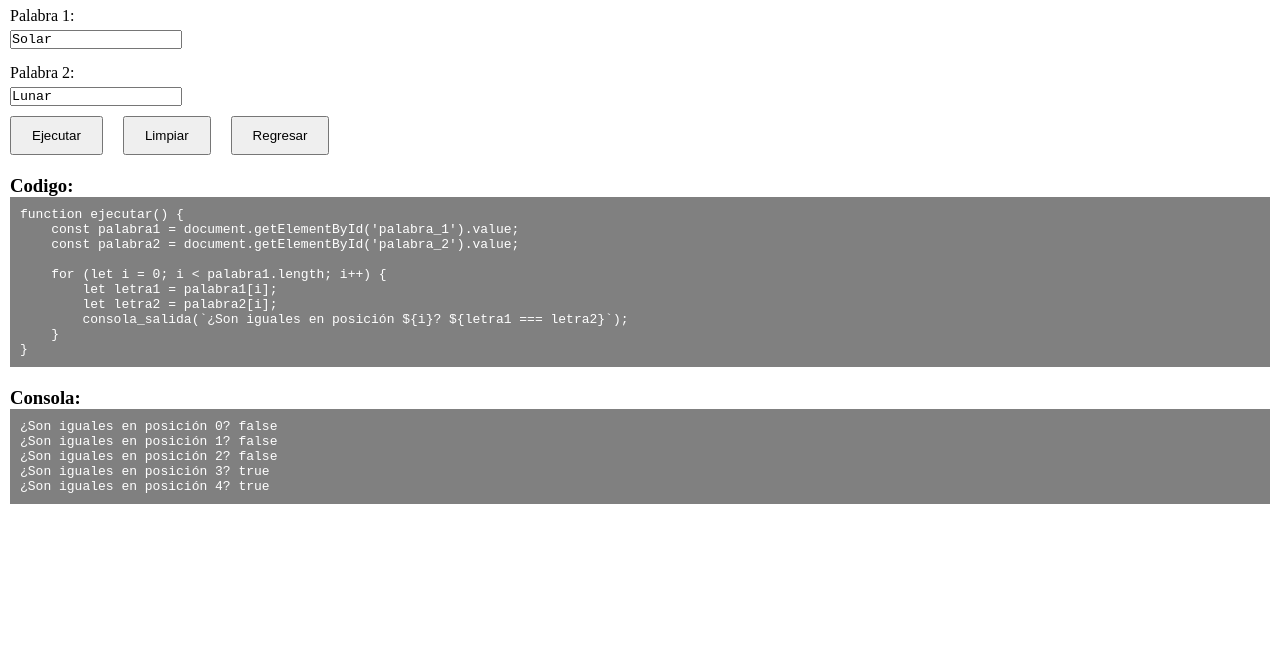
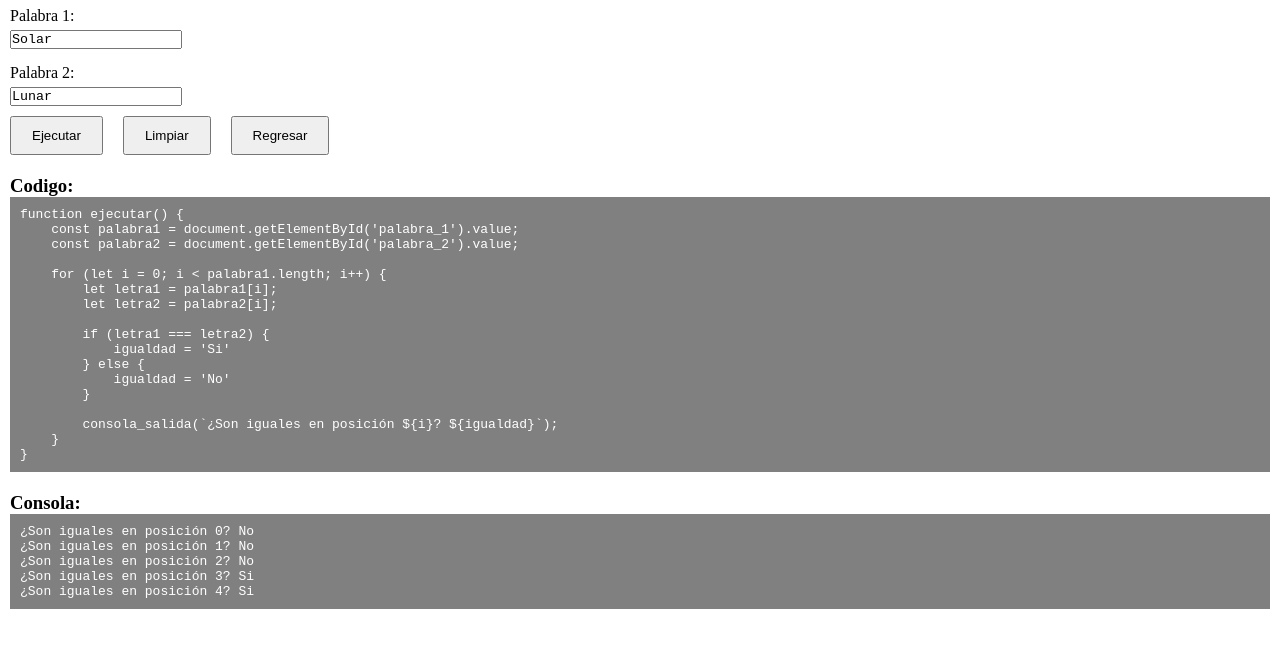
Before and after one commit to Jzherox/practica-experimental, a plain HTML site: page pages/ejercicio_14.html in a window 1280 px wide. Both pictures are taken after a click on the button "Ejecutar". Shown: the part 72-720 px from the top of the page. Drawn offline with Linux system fonts and the light colour scheme.

Commit message:
detalles

```diff
--- a/pages/js/script_14.js
+++ b/pages/js/script_14.js
@@ -5,6 +5,13 @@ function ejecutar() {
     for (let i = 0; i < palabra1.length; i++) {
         let letra1 = palabra1[i];
         let letra2 = palabra2[i];
-        consola_salida(`¿Son iguales en posición ${i}? ${letra1 === letra2}`);
+
+        if (letra1 === letra2) {
+            igualdad = 'Si'
+        } else {
+            igualdad = 'No'
+        }
+
+        consola_salida(`¿Son iguales en posición ${i}? ${igualdad}`);
     }
 }
```
Also changed, not shown: pages/ejercicio_6.html (+1 -1 lines).
